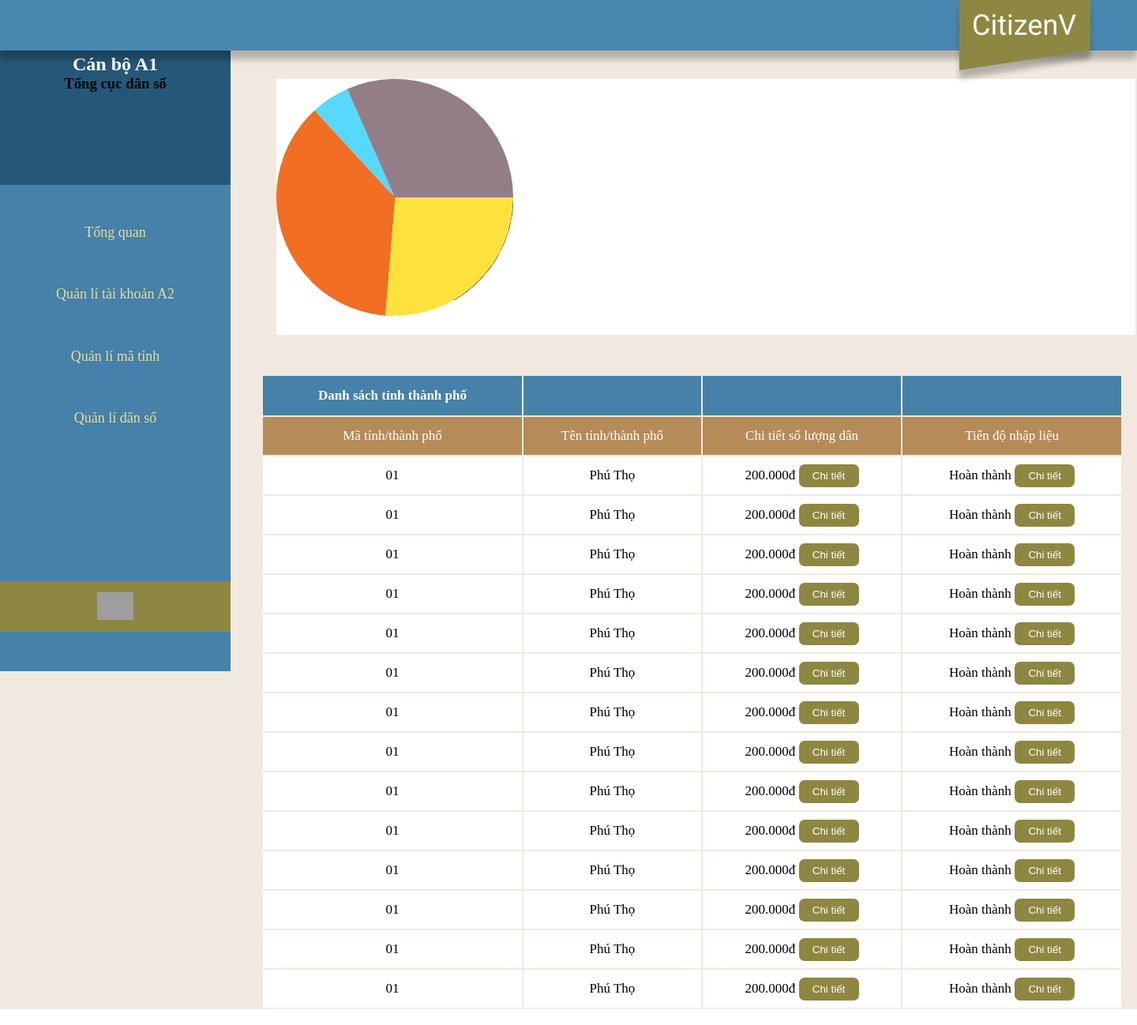
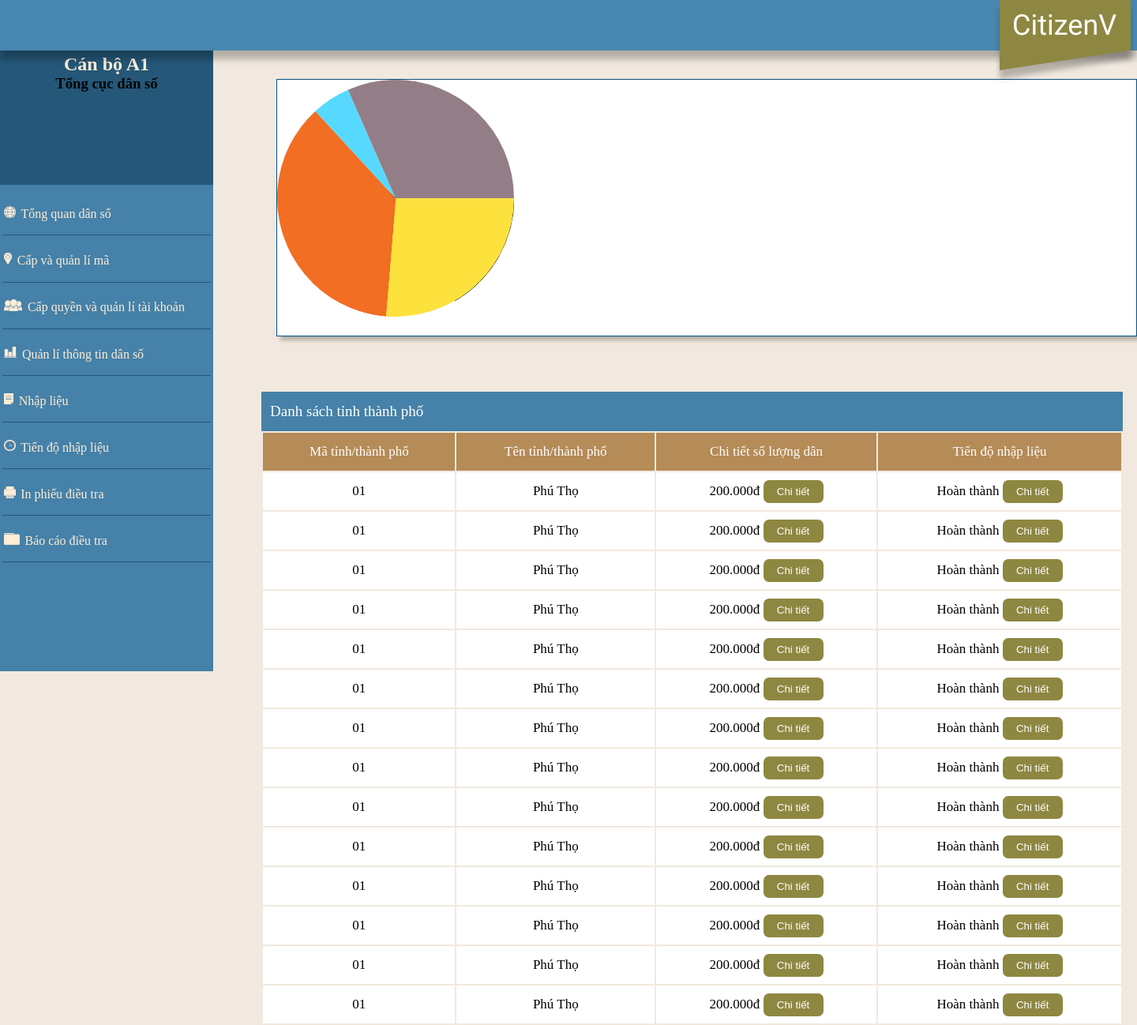
Before and after one commit to daohaiyen0912/CitizenVBTL, a PHP site: page /client/html/common.html in a window 1440 px wide. Shown: the whole page at 79% size. Run offline with PHP 8.4, Linux system fonts and the light colour scheme; grey boxes are pictures that could not be loaded.

Commit message:
Sua ve giao dien 18/12/2021

```diff
--- a/client/html/common.html
+++ b/client/html/common.html
@@ -8,6 +8,11 @@
     <body>
         <!--Thanh bar trên cùng-->
         <div id='barTop'>
+            <div id="control">
+                <button>
+                    <img src='../images/home.png'>
+                </button>
+            </div>
             <img src="../images/citizen-v-bar.png">
         </div>
         <!--Thanh Menu dọc-->
@@ -20,17 +25,53 @@
             <nav id="menuBar">
                 <ul>
                     <li id="TQ" onclick="tongquan()">
-                        Tổng quan
-                    </li>
+                        <span>
+                            <img class="iconMenu" src="../images/tongquan.png"/>
+                        </span>
+                        Tổng quan dân số
+                    </li> <br>
+                    <li id="MT" onclick="matinh()">
+                        <span>
+                            <img class="iconMenu" src="../images/matinh.png"/>
+                        </span>
+                        Cấp và quản lí mã
+                    </li> <br>
                     <li id="A2" onclick="quanliA2()">
-                        Quản lí tài khoản A2
-                    </li>
-                    <li id="MT" onclick="matinh()">
-                        Quản lí mã tỉnh
-                    </li>
+                        <span>
+                            <img class="iconMenu" src="../images/taikhoan.png"/>
+                        </span>
+                        Cấp quyền và quản lí tài khoản
+                    </li> <br>
                     <li id="DS" onclick="danso()">
-                        Quản lí dân số
-                    </li>
+                        <span>
+                            <img class="iconMenu" src="../images/danso.png"/>
+                        </span>
+                        Quản lí thông tin dân số
+                    </li> <br>
+                    <li id="NL" onclick="nhaplieu()">
+                        <span>
+                            <img class="iconMenu" src="../images/nhaplieu.png"/>
+                        </span>
+                        Nhập liệu
+                    </li> <br>
+                    <li id="TD" onclick="tiendo()">
+                        <span>
+                            <img class="iconMenu" src="../images/tiendo.png"/>
+                        </span>
+                        Tiến độ nhập liệu
+                    </li> <br>
+                    <li id="IN" onclick="inphieu()">
+                        <span>
+                            <img class="iconMenu" src="../images/in.png"/>
+                        </span>
+                        In phiếu điều tra
+                    </li> <br>
+                    <li id="BC" onclick="baocao()">
+                        <span>
+                            <img class="iconMenu" src="../images/baocao.png"/>
+                        </span>
+                        Báo cáo điều tra
+                    </li> <br>
                 </ul>
             </nav>
             <div id="control">
@@ -47,14 +88,11 @@
                 <div id="chart">
                     <canvas id="myCanvas"></canvas>
                 </div>
-                <div id="tableDS">
+                <div id="tableDS" class="below">
                     <table class="danh-sach-tinh-thanh-pho">
-                        <tr class="title">
-                            <th>Danh sách tỉnh thành phố</th>
-                            <th></th>
-                            <th></th>
-                            <th></th>
-                        </tr>
+                        <div class="title">
+                            <p>Danh sách tỉnh thành phố</p>
+                        </div>
                         <tr class="head">
                             <td>Mã tỉnh/thành phố</td>
                             <td>Tên tỉnh/thành phố</td>
@@ -285,15 +323,11 @@
                     </div>
                 </div>
                 <!--Phần dưới-->
-                <div id="below">
+                <div class="below">
                     <table class="danh-sach-tinh-thanh-pho danh-sach-A2">
-                        <tr class="title">
-                            <th>Danh sách tài khoản A2
-                                <span>
-                                    <button>Cấp tài khoản mới</button>
-                                </span>
-                            </th>
-                        </tr>
+                        <div class="title">
+                            <p>Danh sách tỉnh thành phố</p>
+                        </div>
                         <tr class="head">
                             <td>Mã tỉnh/thành phố</td>
                             <td>Tên tỉnh/thành phố</td>
--- a/client/styles/common.css
+++ b/client/styles/common.css
@@ -21,7 +21,9 @@
     box-shadow: 0px 11px 8px rgba(0, 0, 0, 0.25);
 }
 #barTop img {
-    margin-left: 1207.38px;
+    position: absolute;
+    top: 0px;
+    right: 0px;
 }
 
 /*Menu dọc*/
@@ -30,60 +32,84 @@
     top:50px;
 
     background-color: #4581A8;
-    width: 292px;
+    width: 270px;
     height: 100%;
 
     z-index: 1;
 }
 
 #account {  /*Khung account*/
+    display: table-cell;
     height: 184px;
+    width: 400px;
     text-align: center;
+    vertical-align: center;
     background-color: #00284278;
 }
+.logout {  /*Nút thoát*/
+
+}
 #account h2 {
-    color: white;
+    color: #ffedd7;
 }
 
 #menuBar {
+    margin-top: 2%;
     height: 492px;
 }
 #menuBar ul{
-    text-align: center;
-    margin-top: 10%;
+    margin-left: 1%;
+    margin-right: 1%;
+
+    line-height: 1%;
 }
 #menuBar ul li{
-    width: 100%;
+    display: table-cell;
+
+    border-bottom: 1px solid rgba(0, 40, 66, 0.48);
+
     height: 58px;
-    padding-top:7%;
-    border-radius: 10px;
+    width: 280px;
 
-    color: #ECDA9B;
+    vertical-align: middle;
+
+    padding-left: 1%;
+
+    color: #ffedd7;
     text-decoration: none;
-    font-size: 18px;
+    list-style-type: none;
+
+    font-size: 16px;
 }
-#menuBar ul li a{
+/* #menuBar ul li a{
     color: #ECDA9B;
     text-decoration: none;
     font-size: 18px;
 }
 #menuBar ul li a:focus{
     background-color:rgba(0, 40, 66, 0.48);
-}
+} */
 #menuBar ul li:hover{
     background-color:rgba(0, 40, 66, 0.48);
     cursor:pointer;
 }
 
+.iconMenu {
+    height: 25%;
+    margin-right: 1%;
+}
+
 
 /*Thanh control*/
 #control {
-    position: absolute;
-    bottom: 50px;
+    position: relative;
+    top: 1%;
+    right: 83%;
+/*
+    background-color: #8E8741; */
 
-    background-color: #8E8741;
-    height: 64px;
-    width: 100%;
+    height: 100%;
+    width: 20%;
 }
 #control button {
     background-color: none;
@@ -95,7 +121,9 @@
     height: 35px;
 
     position: absolute;
-    left:42%;
+    left:50%;
+    margin-top:50%;
+    z-index: 1;
 }
 
 
@@ -105,14 +133,30 @@
     position: absolute;
     width: 1091px;
     font-size: 17px;
-    left: 23%;
+
 }
-.danh-sach-tinh-thanh-pho tr.title{
+div.title{
     background-color: #4581A8;
-    width: 100%;
+    width: 1091px;
     height: 50px;
     color: white;
+
+    display: flex;
+    flex-direction: column;
+    justify-content: center;
+
+    position: relative;
+
 }
+div.title p {
+    padding-left: 1%;
+    font-size: 19px;
+}
+
+tr.title th {
+    border: none;
+}
+
 .danh-sach-tinh-thanh-pho tr.head{
     background-color: #B58B57;
     height: 48px;
@@ -148,6 +192,9 @@
 
     margin-left: 350px;
     margin-bottom: 50px;
+
+    border:1.5px solid #035286;
+    box-shadow: 5px 5px 5px rgba(0, 0, 0, 0.25);
 }
 
 /*Các Content Menu*/
@@ -158,9 +205,6 @@
 #contentQuanLiA2 {
 
     height: 100%;
-
-    position: absolute;
-    left: 23%;
 
     display: none;
 }
@@ -250,10 +294,19 @@
 
 }
 /*Bảng dữ liệu phần quan lí tài khoản A2*/
-#below {
+.below {
     position: absolute;
 
-    top: 45%;
+    left:23%;
+    top: 62%;
+}
+
+#header {
+    position: absolute;
+    left: 23%;
+}
+#capquyen, #tiendo {
+    box-shadow: 5px 5px 5px rgba(0, 0, 0, 0.25);
 }
 .title button {
     height: 30px;
```
Also changed, not shown: client/images/baocao.png (added), client/images/danso.png (added), client/images/home.png (added), client/images/in.png (added), client/images/matinh.png (added), client/images/nhaplieu.png (added), client/images/taikhoan.png (added), client/images/tiendo.png (added), client/images/tongquan.png (added).
